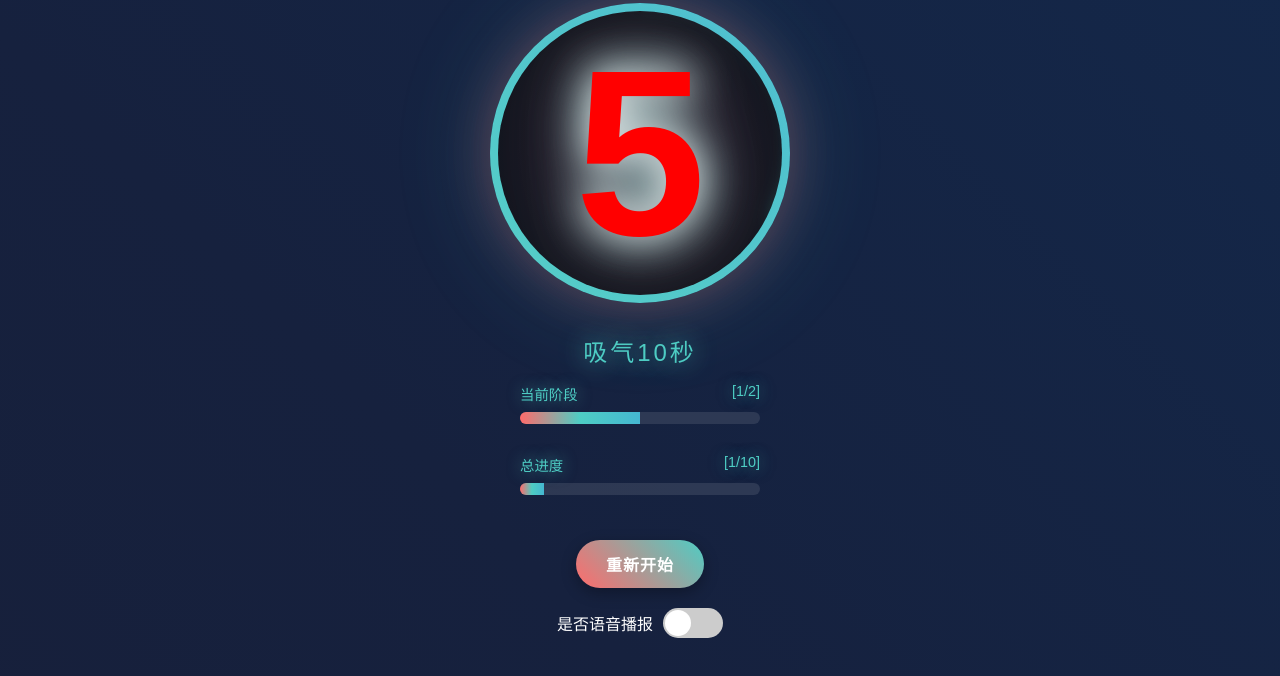
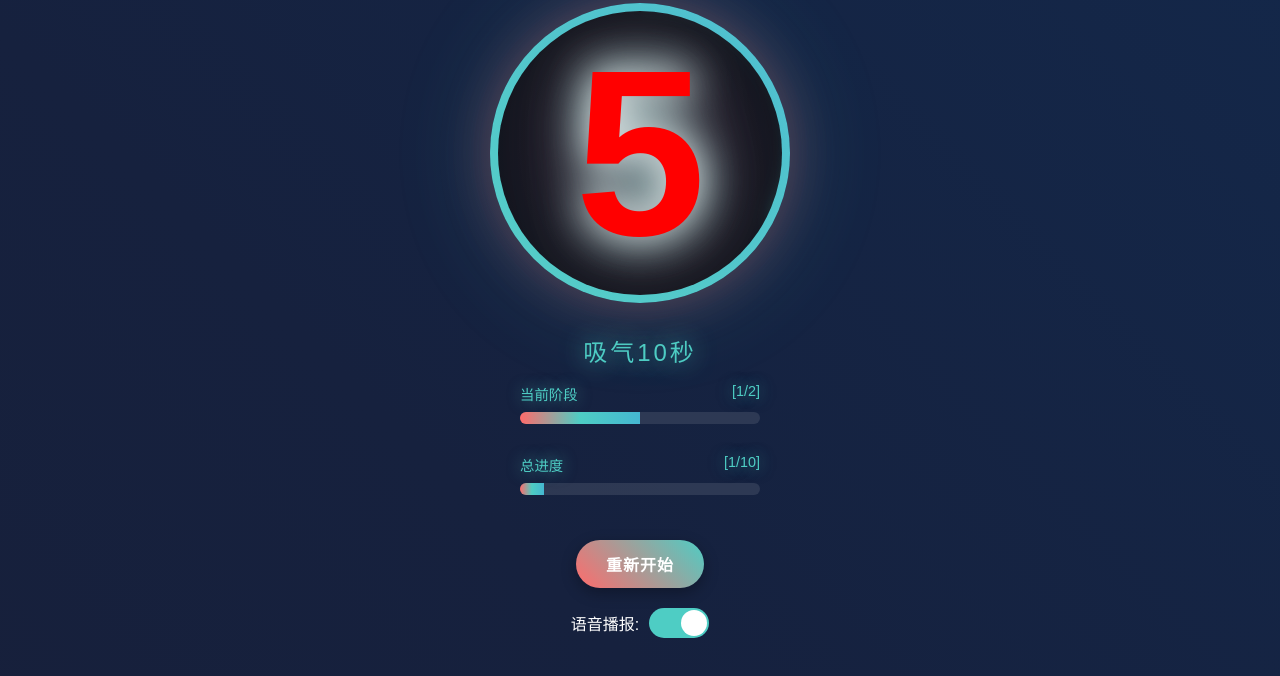
Before and after one commit to pharaoh2012/cutdown1, a plain HTML site: page index.html in a window 1280 px wide. Shown: the part 80-756 px from the top of the page. Drawn offline with Linux system fonts and the light colour scheme.

Commit message:
语音播报开关

```diff
--- a/index.html
+++ b/index.html
@@ -66,7 +66,7 @@
         重新开始
       </button>
       <div class="tts-switch-container">
-        <label for="ttsCheckbox">是否语音播报</label>
+        <label for="ttsCheckbox">语音播报:</label>
         <input type="checkbox" id="ttsCheckbox" class="tts-checkbox">
       </div>
     </div>
--- a/index.js
+++ b/index.js
@@ -11,7 +11,7 @@ let roundNumber = 0; // 新增的轮次计数器
 let countdownInterval;
 let currentCount = 10;
 let beginTime = 0;
-let isTts = false; // 是否启用TTS
+let isTts = localStorage.getItem('isTts') !== 'false'; // 是否启用TTS
 
 function updateTimeDifference() {
     const now = Date.now();
@@ -234,7 +234,10 @@ async function releaseWakeLock() {
 
 document.getElementById('ttsCheckbox').addEventListener('change', (event) => {
     isTts = event.target.checked;
+    localStorage.setItem('isTts', isTts);
     console.log('isTts:', isTts);
 });
 
+document.getElementById('ttsCheckbox').checked = isTts;
+
 // enableWakeLock();
```
